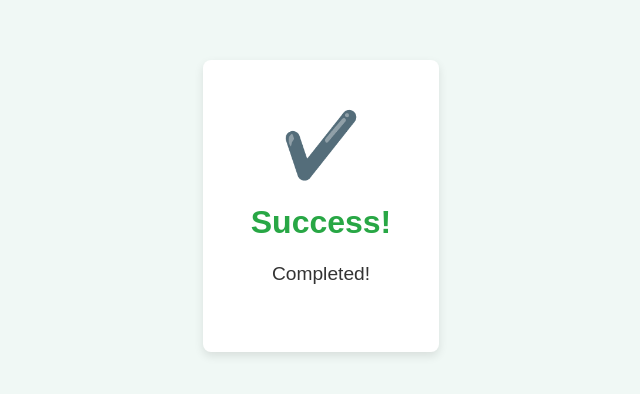
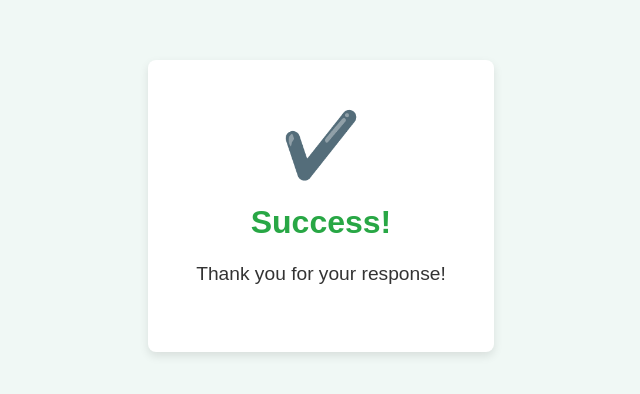
Before and after one commit to corps0/completed, a plain HTML site: page index.html in a window 1280 px wide. Shown: the part 194-588 px from the top of the page, without its empty margins (319-959 px from the left). Drawn offline with Linux system fonts and the light colour scheme.

Commit message:
Update index.html

```diff
--- a/index.html
+++ b/index.html
@@ -59,7 +59,7 @@
   <div class="container">
     <div class="success-icon">✔️</div>
     <h1>Success!</h1>
-    <p>Completed!</p>
+    <p>Thank you for your response!</p>
 
   </div>
 </body>
```
